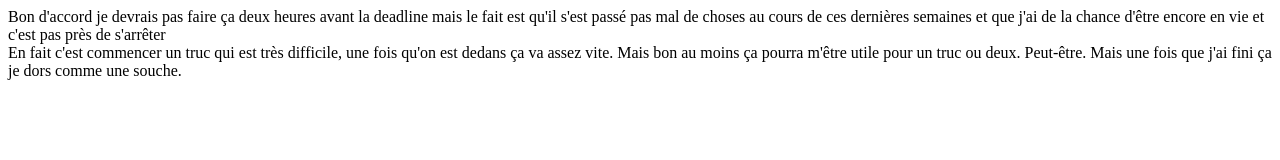
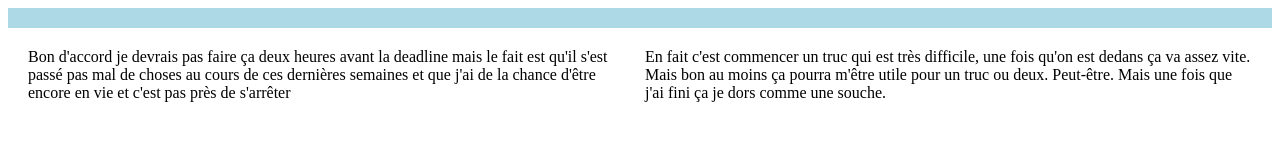
Before and after one commit to Sophie-Av/AVANZATA_Sophie_CSS_responsive, a plain HTML site: page index.html in a window 1280 px wide. Drawn offline with Linux system fonts and the light colour scheme.

Commit message:
finished exercise 1

```diff
--- a/index.html
+++ b/index.html
@@ -8,9 +8,11 @@
 <body>
 <header>
 </header>
-<div class="container">Bon d'accord je devrais pas faire ça deux heures avant la deadline mais le fait est qu'il s'est passé pas mal de choses au cours de ces dernières semaines et que j'ai de la chance d'être encore en vie et c'est pas près de s'arrêter</div>
-<div class="container">En fait c'est commencer un truc qui est très difficile, une fois qu'on est dedans ça va assez vite. Mais bon au moins ça pourra m'être utile pour un truc ou deux. Peut-être. Mais une fois que j'ai fini ça je dors comme une souche.</div>
+<div class=container> <!-- je sais pas si rajouter une div par dessus c'est de la triche mais ça marche -->
+<div class="container" id="un">Bon d'accord je devrais pas faire ça deux heures avant la deadline mais le fait est qu'il s'est passé pas mal de choses au cours de ces dernières semaines et que j'ai de la chance d'être encore en vie et c'est pas près de s'arrêter</div>
+<div class="container" id="deux">En fait c'est commencer un truc qui est très difficile, une fois qu'on est dedans ça va assez vite. Mais bon au moins ça pourra m'être utile pour un truc ou deux. Peut-être. Mais une fois que j'ai fini ça je dors comme une souche.</div>
 <!-- ah oui et alors cette histoire de container je sais pas j'ai vraiment essayé d'utiliser des balises container mais j'ai pas l'impression que ça marche donc je fais comme je peux -->
+</div>
 </body>
 <footer>
 </footer>
--- a/style.css
+++ b/style.css
@@ -0,0 +1,27 @@
+@media only screen and (min-width: 800px) {
+  header {
+    background-color: lightblue;
+    padding: 10px;
+  }
+}
+
+@media only screen and (min-width: 640px) {
+.container {
+ display: flex;
+    padding: 10px;
+  }
+
+ #un {
+ 	justify-content: flex-start;
+ }
+ #deux {
+ 	justify-content: flex-end;
+ }
+}
+
+@media print {
+footer {
+background-color: background-color: yellow;
+padding: 10px;
+	}
+}
```
